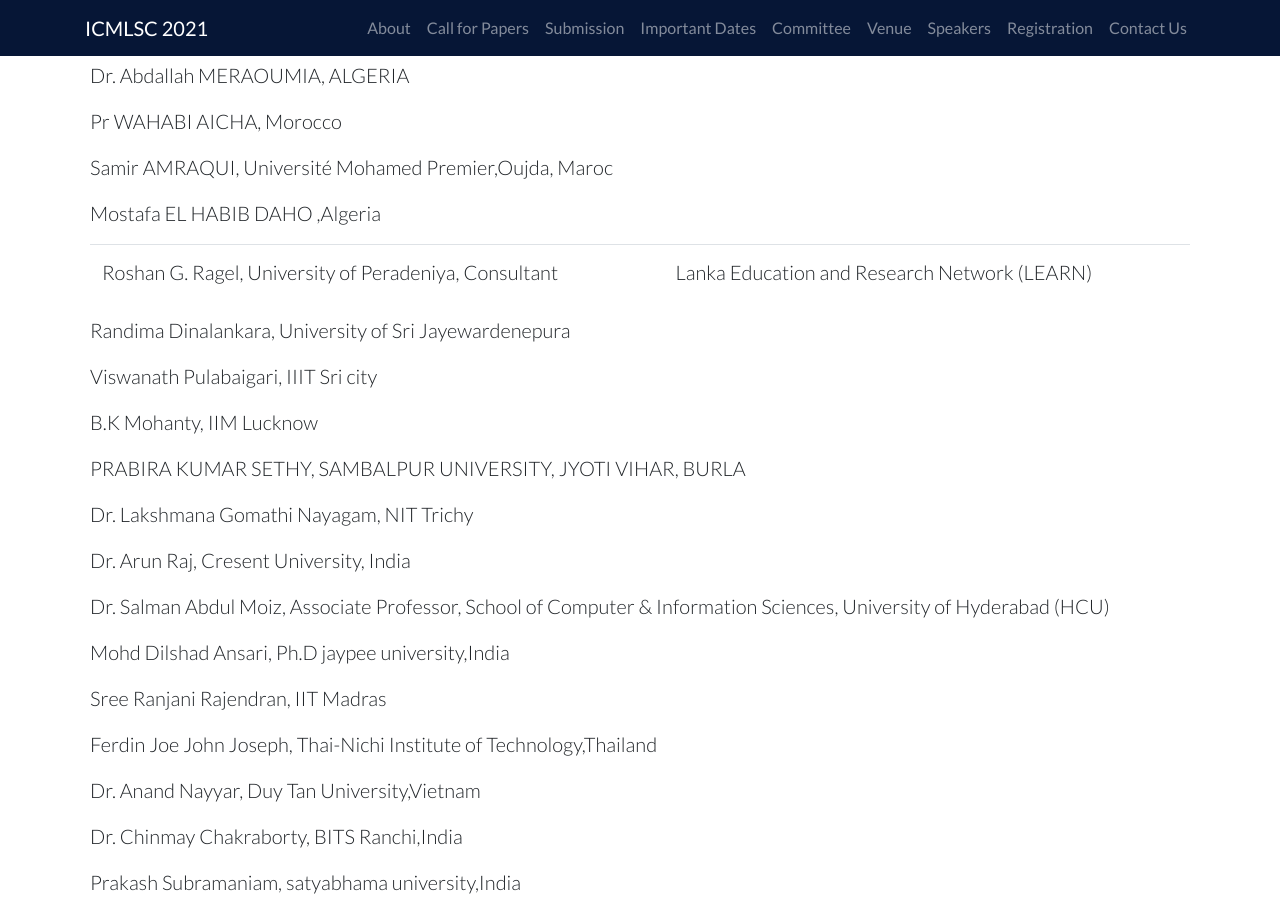
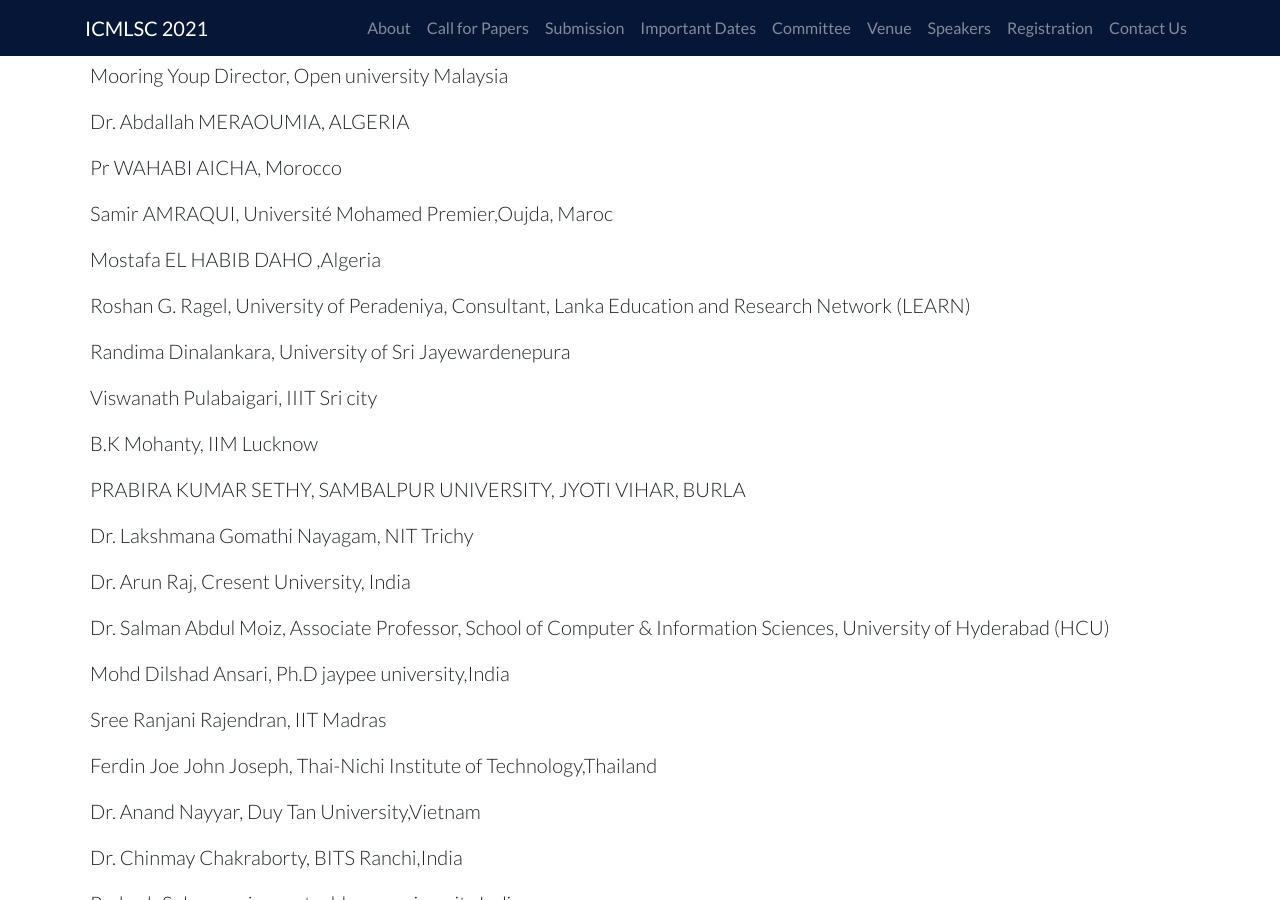
Before and after one commit to ieeevardhaman/icmlsc-website, a Jekyll site: the page built from pages/committee.md, in a window 1280 px wide and 900 px high, scrolled down 3147 px. Built offline with Jekyll 4.4.1, drawn with Linux system fonts in a browser that asks for light colours; our own code applies the rules of GitHub Pages for plain Markdown files; some of the changed text lies outside the part shown.

```diff
--- a/pages/committee.md
+++ b/pages/committee.md
@@ -121,7 +121,7 @@ Samir AMRAQUI, Université Mohamed Premier,Oujda, Maroc
 
 Mostafa EL HABIB DAHO ,Algeria
 
-Roshan G. Ragel,  University of Peradeniya, Consultant | Lanka Education and Research Network (LEARN)
+Roshan G. Ragel,  University of Peradeniya, Consultant, Lanka Education and Research Network (LEARN)
 
 Randima Dinalankara, University of Sri Jayewardenepura
 
```
Also changed, not shown: other parts of pages/committee.md (+2 -2 lines).
